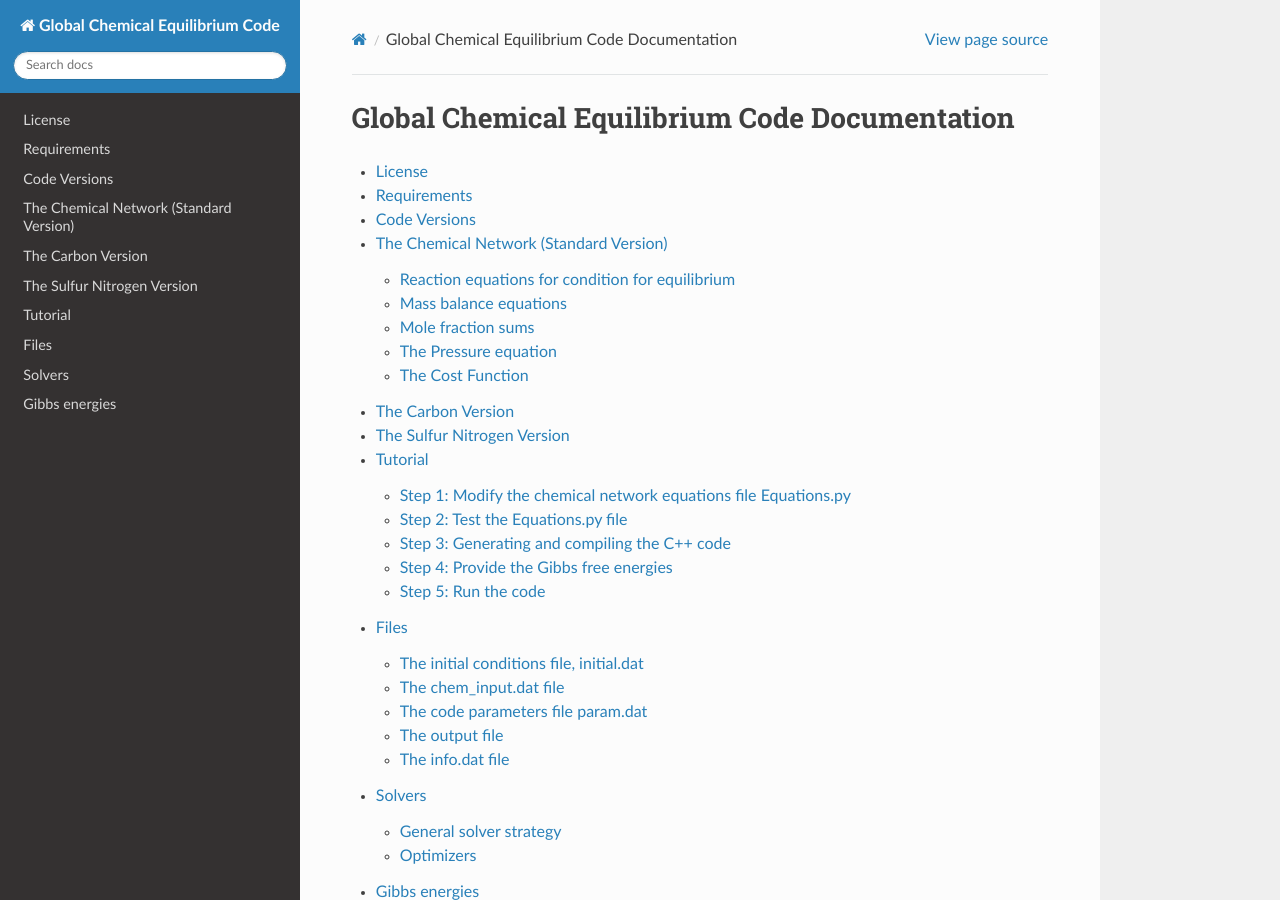
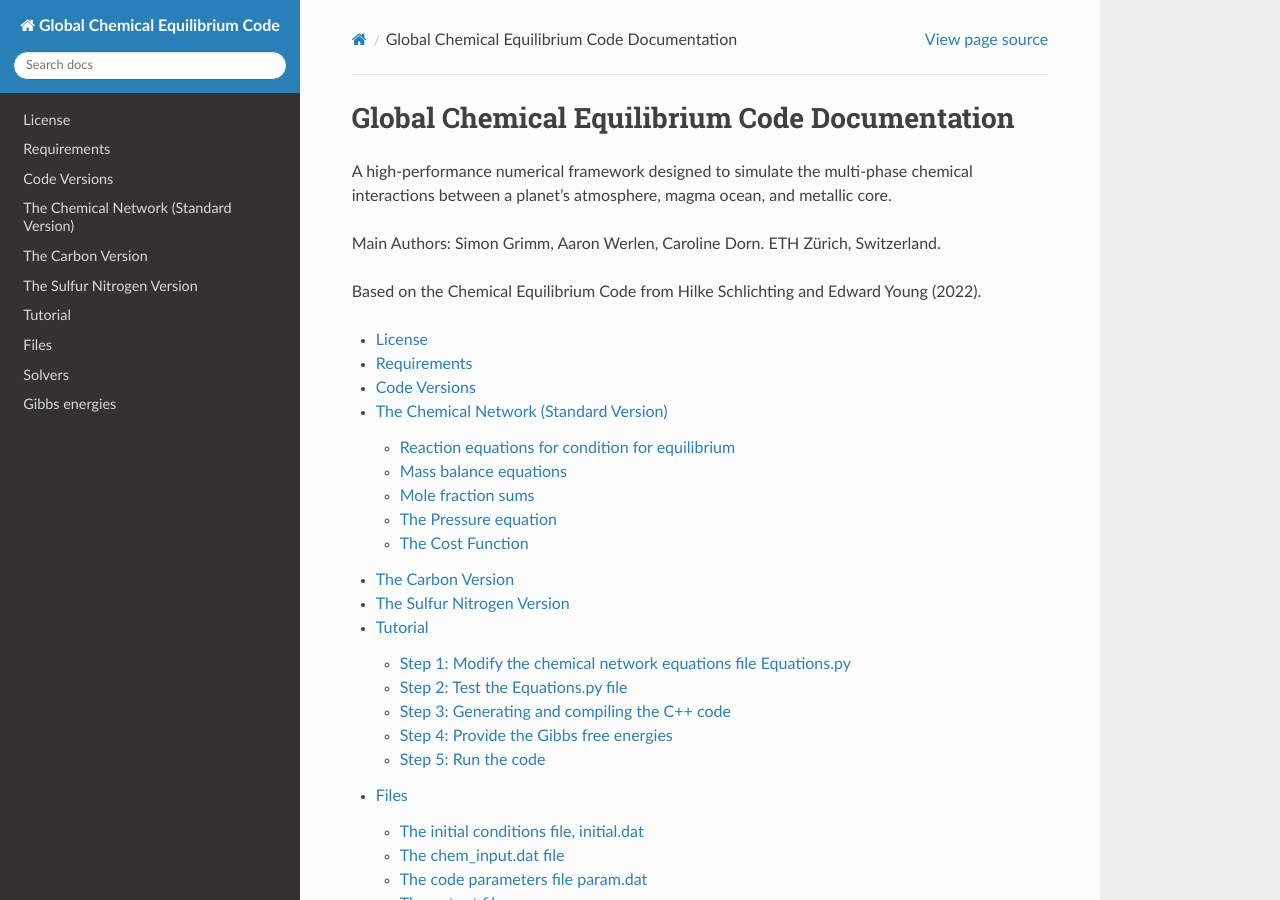
Before and after one commit to ExoInteriors/GlobalChemicalEquilibrium_Release, a Sphinx documentation site: the page built from doc/source/index.rst, in a window 1280 px wide and 900 px high. Built offline with Sphinx 7.4.7 and the Read the Docs theme 3.1.0, drawn with Linux system fonts in a browser that asks for light colours.

```diff
--- a/doc/source/index.rst
+++ b/doc/source/index.rst
@@ -10,6 +10,18 @@ Global Chemical Equilibrium Code Documentation
 .. Add your content using ``reStructuredText`` syntax. See the
    `reStructuredText <https://www.sphinx-doc.org/en/master/usage/restructuredtext/index.html>`_
    documentation for details.
+
+
+A high-performance numerical framework designed to simulate the multi-phase chemical interactions between a
+planet's atmosphere, magma ocean, and metallic core.
+
+
+Main Authors: Simon Grimm, Aaron Werlen, Caroline Dorn. ETH Zürich, Switzerland.
+
+Based on the Chemical Equilibrium Code from Hilke Schlichting and Edward Young (2022).
+
+
+
 
 .. toctree::
    :maxdepth: 2
```
Also changed, not shown: README.md (+7 -1 lines).
